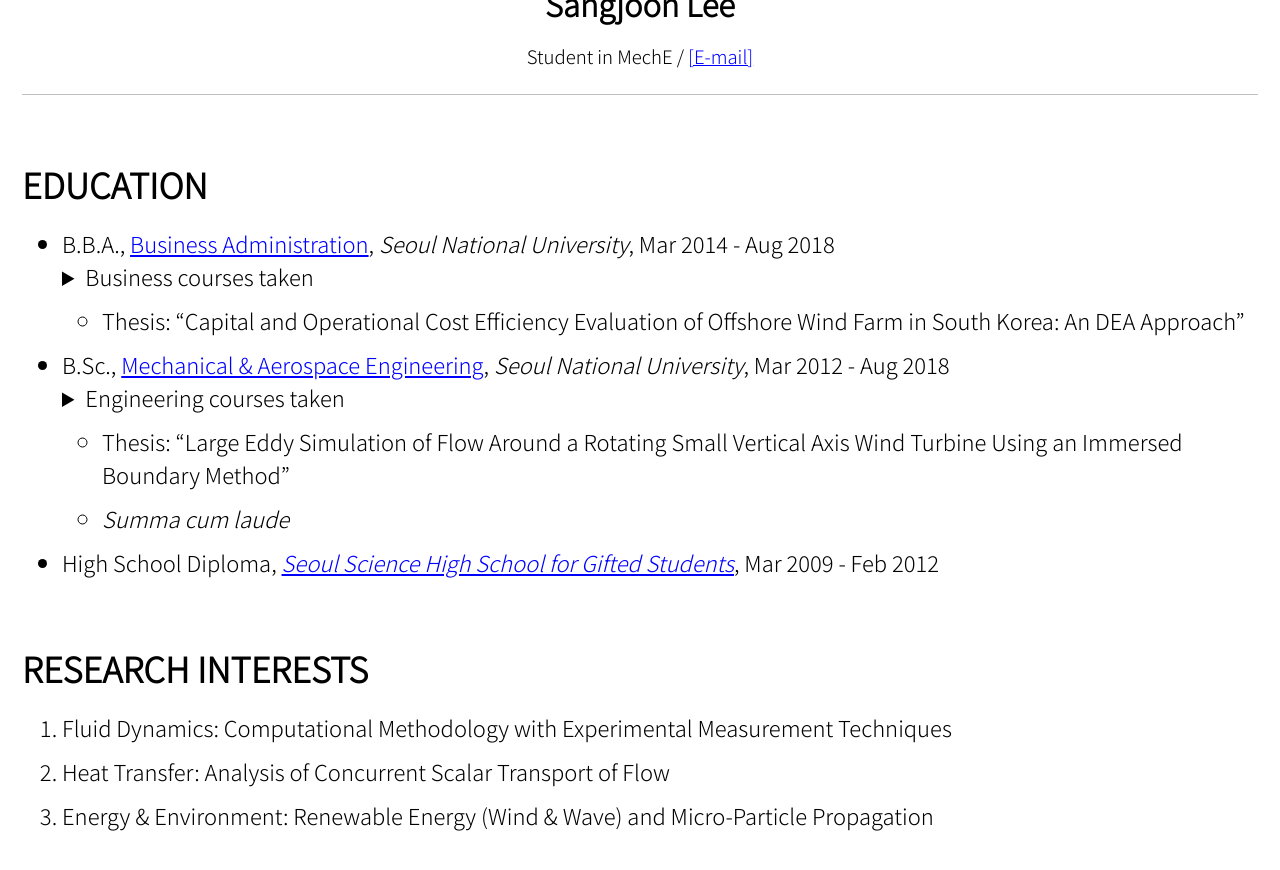
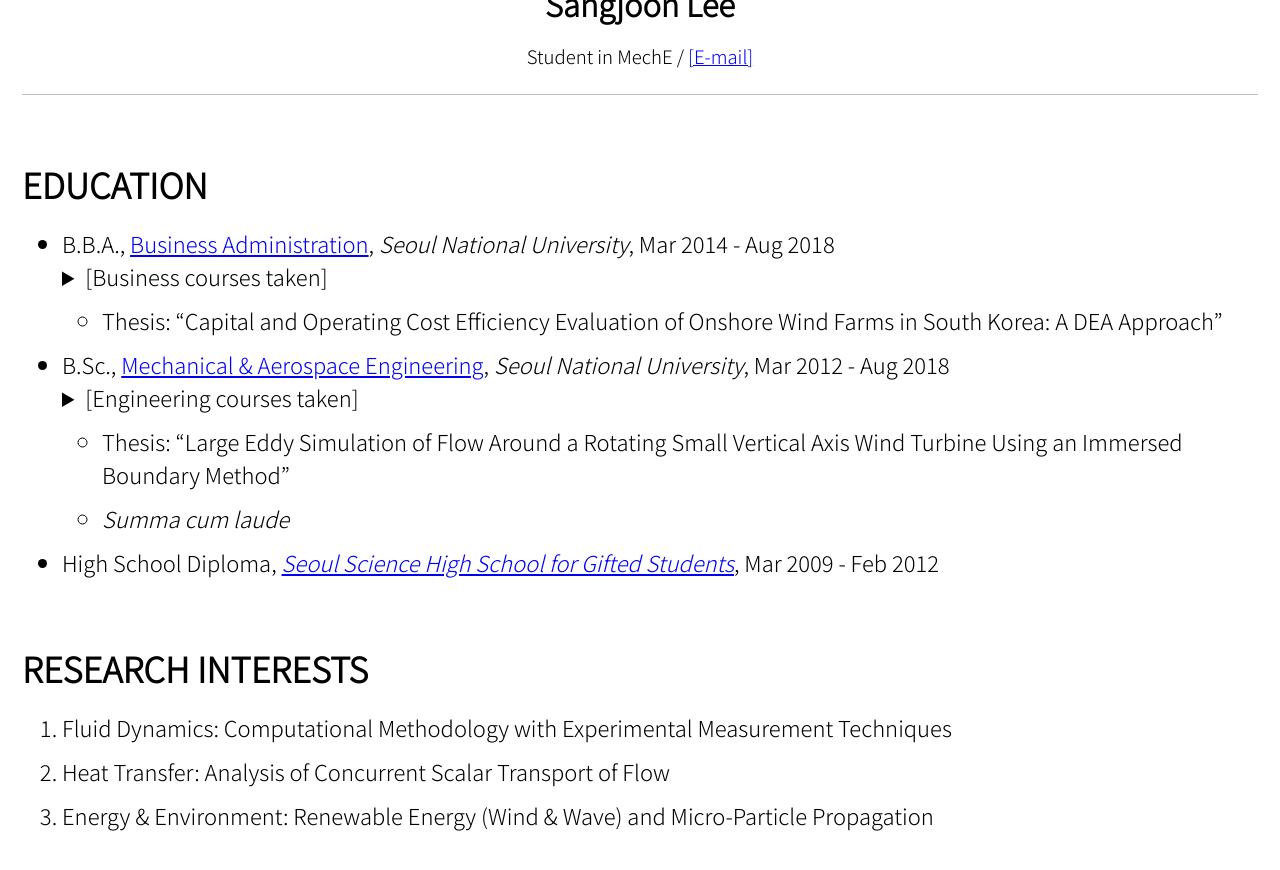
Before and after one commit to jun9303/jun9303.github.io, a Jekyll site: the page built from _pages/about.md, in a window 1280 px wide and 900 px high, scrolled down 595 px. Shown: the top 870 px of the window. Built offline with Jekyll 4.4.1, drawn with Linux system fonts in a browser that asks for light colours; cached includes are drawn as plain includes; nearby versions of some CDN libraries.

Commit message:
Update about.md

```diff
--- a/_pages/about.md
+++ b/_pages/about.md
@@ -19,14 +19,14 @@ feature_row:
 
 - B.B.A., [Business Administration](http://cba.snu.ac.kr/en), *Seoul National University*, Mar 2014 - Aug 2018
     <details>
-      <summary>Business courses taken</summary>
+      <summary>[Business courses taken]</summary>
 
       <small>Capital Markets and Accounting, Corporate Strategy, Fundamentals of Economics, Human Resource Management, International Business Management, Management Information System, Management Science, Managerial Accounting, Marketing Management, Mathematics for Economics, Operations Management, Principles of Accounting, Principles of Management</small>
     </details>
-  + Thesis: "Capital and Operational Cost Efficiency Evaluation of Offshore Wind Farm in South Korea: An DEA Approach"
+  + Thesis: "Capital and Operating Cost Efficiency Evaluation of Onshore Wind Farms in South Korea: A DEA Approach"
 - B.Sc., [Mechanical & Aerospace Engineering](http://me.snu.ac.kr/eng), *Seoul National University*, Mar 2012 - Aug 2018
     <details>
-      <summary>Engineering courses taken</summary>
+      <summary>[Engineering courses taken]</summary>
 
       <small>Applied Fluid Mechanics, Creative Engineering Design, Digital Computer Concept and Practice, Digital Fabrication and Manufacturing, Dynamics, Engineering Mathematics (1 & 2), Fluid Mechanics, Heat Transfer, Introduction to Electrical and Computer Engineering, Management in Mechanical Engineering (1 & 2), Manufacturing Processes, Mechanical Drawing, Mechanical Engineering Lab. (1 & 2), Mechanical System Design Project (1 & 2), Mechanics and Design, Solid Mechanics, Thermodynamics, Writing in Science & Technology (Major )</small>
     </details>
```
